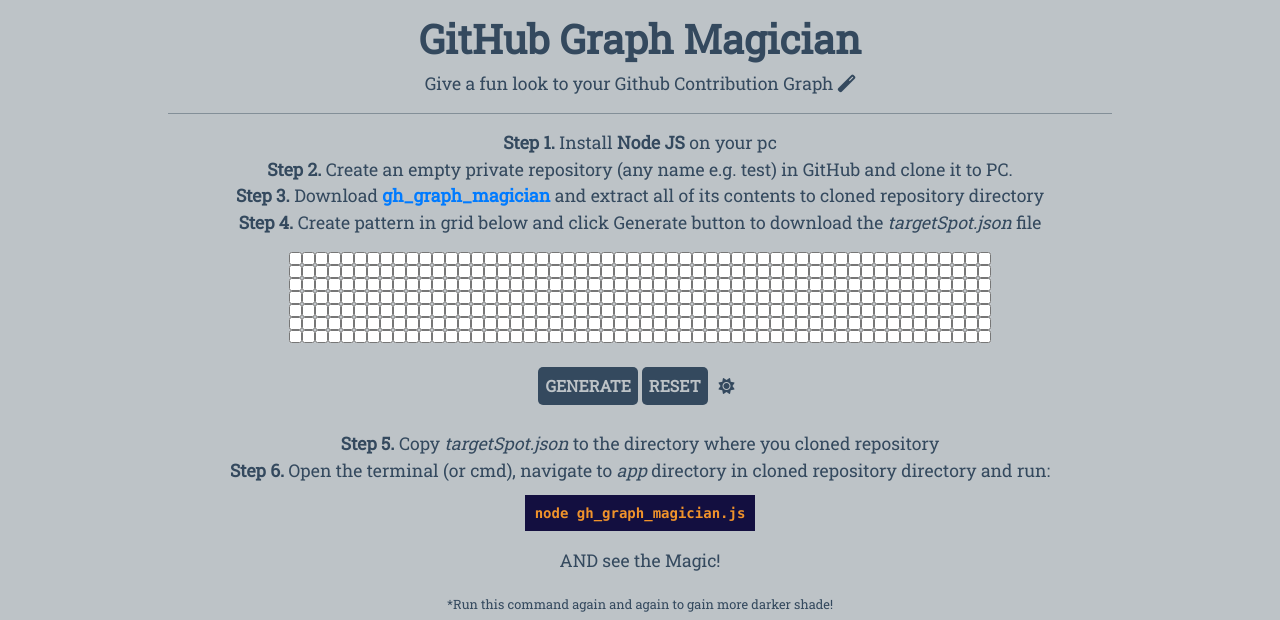
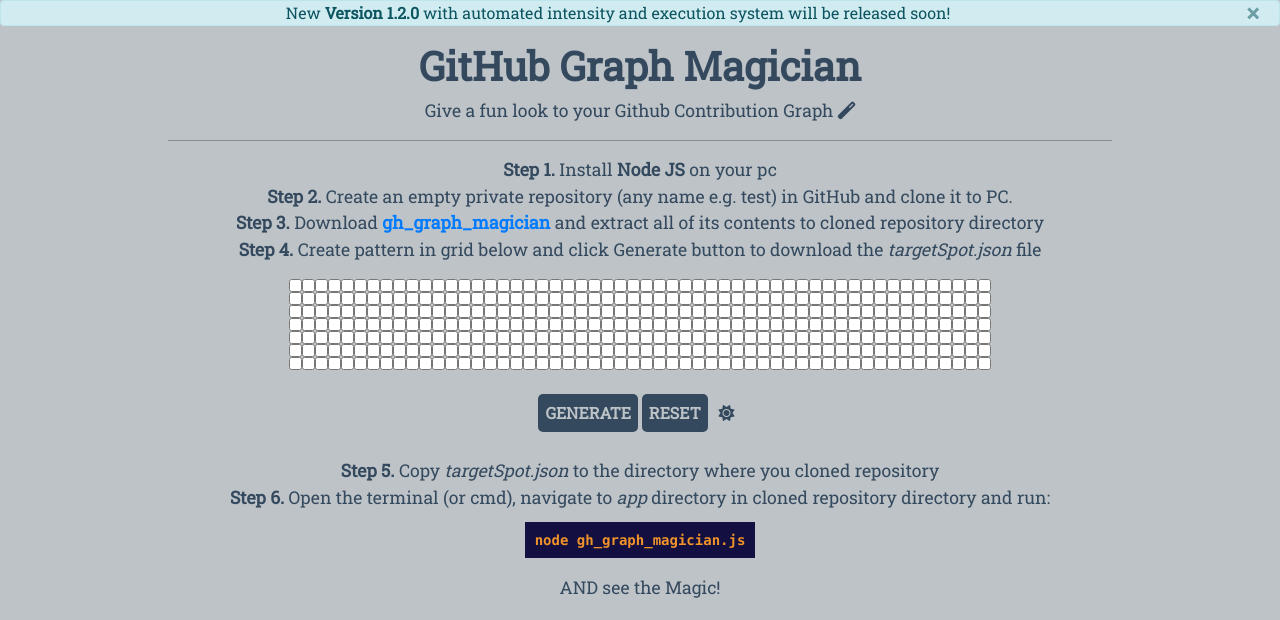
Before and after one commit to faatehsultan/github-graph-magician, a plain HTML site: page index.html in a window 1280 px wide. Shown: the top 620 px of the page. Drawn offline with nearby package versions, Linux system fonts and the light colour scheme.

Commit message:
Add new version soon notification alert!

```diff
--- a/index.html
+++ b/index.html
@@ -14,6 +14,15 @@
 </head>
 
 <body>
+  <!--New Version Soon Notification-->
+  <div class="alert alert-info alert-dismissible fade show" role="alert" style="padding-top:0px; padding-bottom: 0px;">
+    New <strong>Version 1.2.0</strong> with automated intensity and execution system will be released soon!
+    <button type="button" class="close" data-dismiss="alert" aria-label="Close" style="padding-top:0px; padding-bottom: 0px;">
+      <span aria-hidden="true">&times;</span>
+    </button>
+  </div>
+
+
   <!-- Header -->
   <div class="container">
     <header>
```
